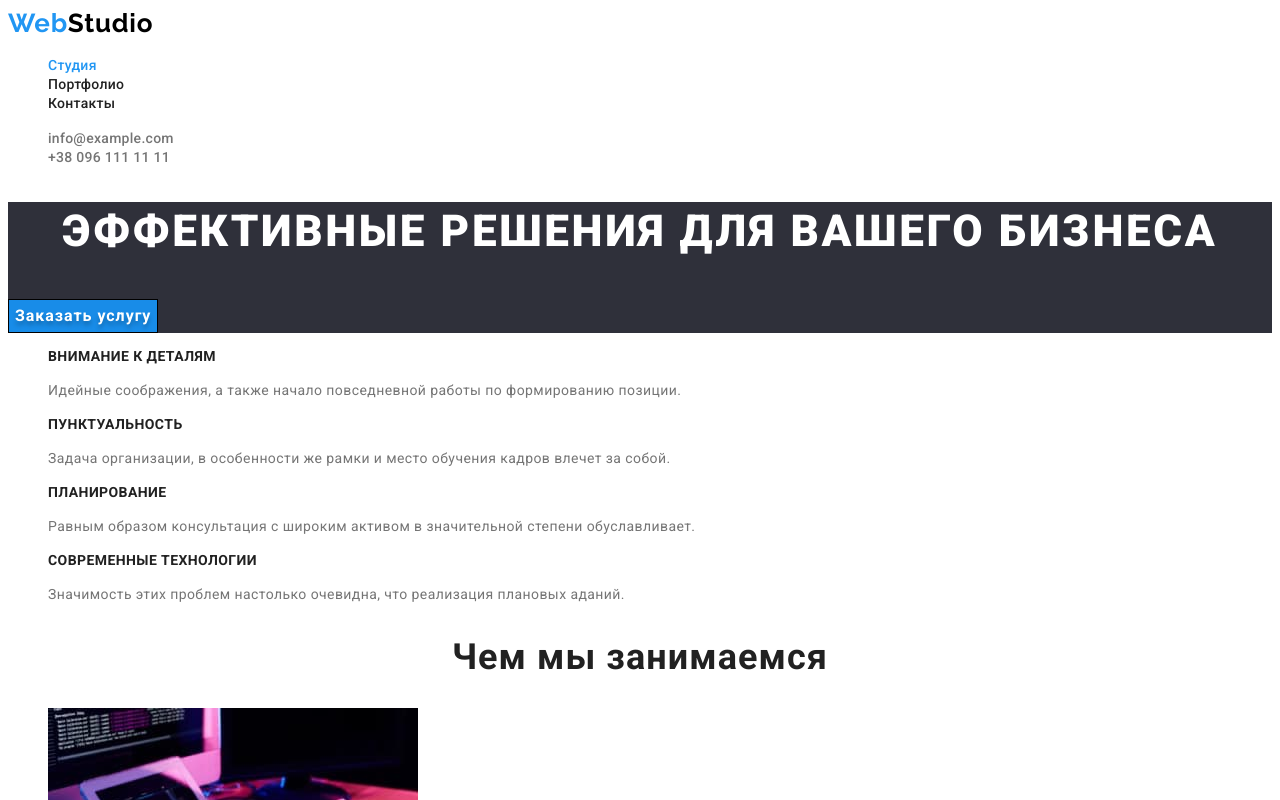
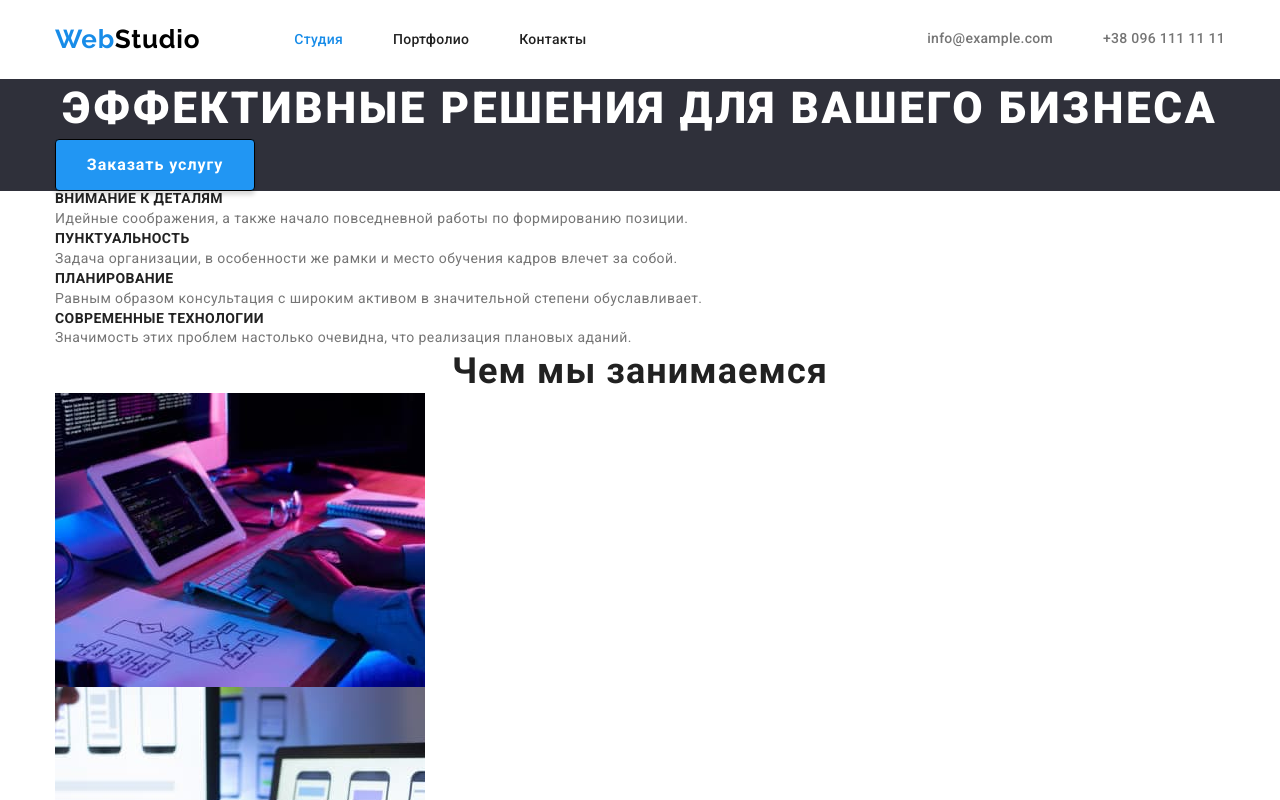
Before and after one commit to Andrii0207/goit-markup-hw-03, a plain HTML site: page index.html in a window 1280 px wide. Shown: the top 800 px of the page. Drawn offline with nearby package versions, Linux system fonts and the light colour scheme.

Commit message:
промежутчная точка

```diff
--- a/css/main.css
+++ b/css/main.css
@@ -4,11 +4,30 @@
   --secondary-font-family: Raleway, sans-serif;
   --secondary-font-color: #757575;
   --white-font-color: #FFFFFF;
-  --accent-color: #2196f3;
+  --accent-color: #188CE8;
 }
 
 body {
   font-family: var(--primary-font-family);
+}
+
+h1,h2,h3,p {
+  margin-top: 0;
+  margin-bottom: 0%;
+}
+
+ul, li {
+  margin-top: 0;
+  margin-bottom: 0%;
+  padding-left: 0%;
+}
+
+img {
+  display: block;
+}
+
+address {
+  font-style: normal;
 }
 
 .list {
@@ -19,10 +38,44 @@ body {
   text-decoration: none;
 }
 
+.container {
+  width: 1200px;
+  margin-left: auto;
+  margin-right: auto;
+  padding-left: 15px;
+  padding-right: 15px;
+}
+
 /* ===== START HEADER ===== */
 
 .header {
   background-color: #ffffff;
+  padding-top: 24px;
+  padding-bottom: 24px;
+}
+
+.header-container {
+  display: flex;
+  align-items: center;
+}
+
+.nav-list {
+  display: flex;
+  align-items: center;
+}
+
+.nav-list-item:not(:last-child) {
+  margin-right: 50px;
+}
+
+.logo {
+  margin-right: 94px;
+}
+
+.contact-list {
+  display: flex;
+  align-items: center;
+  margin-left: auto;
 }
 
 .link.current {
@@ -65,6 +118,7 @@ body {
   line-height: 1.14;
   letter-spacing: 0.02em;
   color: var(--secondary-font-color);
+  margin-right: 50px;
 }
 
 .contact-email:hover,
@@ -104,16 +158,20 @@ body {
 }
 
 .modal-button {
+  min-width: 200px;
+  padding: 10px 28px;
   font-family: inherit;
   font-weight: 700;
   font-size: 16px;
+  align-items: center;
   line-height: 1.88;
   text-align: center;
   letter-spacing: 0.06em;
   cursor: pointer;
   border: 1px solid #000000;
-  text-shadow: 0px 4px 4px rgba(0, 0, 0, 0.25);
-  background-color: #188CE8;
+  border-radius: 4px;
+  box-shadow: 0px 4px 4px rgba(0, 0, 0, 0.15);
+  background-color: #2196F3;
   color: var(--white-font-color);
 }
 
--- a/index.html
+++ b/index.html
@@ -11,6 +11,9 @@
     <link
         href="https://fonts.googleapis.com/css2?family=Raleway:wght@700&family=Roboto:wght@400;500;700;900&display=swap"
         rel="stylesheet">
+    <link rel="stylesheet" href="https://cdnjs.cloudflare.com/ajax/libs/modern-normalize/1.1.0/modern-normalize.min.css"
+        integrity="sha512-wpPYUAdjBVSE4KJnH1VR1HeZfpl1ub8YT/NKx4PuQ5NmX2tKuGu6U/JRp5y+Y8XG2tV+wKQpNHVUX03MfMFn9Q=="
+        crossorigin="anonymous" referrerpolicy="no-referrer" />
     <link rel="stylesheet" href="./css/main.css" />
 </head>
 
@@ -19,6 +22,7 @@
     <!-- HEADER -->
 
     <header class="header">
+        <div class="container header-container">
             <a class="logo link" href="./index.html" lang="en"> <span class="web">Web</span><span
                     class="studio-logo">Studio</span></a>
             <nav class="navigation">
@@ -42,20 +46,23 @@
                     <a class="contact-number link" href="tel:+380961111111">+38 096 111 11 11</a>
                 </li>
             </ul>
+        </div>
     </header>
 
     <main>
-
         <!-- HERO -->
 
         <section class="hero">
+            <div class="container">
                 <h1 class="hero-name">Эффективные решения для вашего бизнеса</h1>
                 <button class="modal-button" type="button">Заказать услугу</button>
+            </div>
         </section>
 
         <!-- FEATURES -->
 
-        <section>
+        <section class="features">
+            <div class="container">
                 <h2 hidden>Особенности</h2>
                 <ul class="list">
                     <li class="features-item">
@@ -80,11 +87,13 @@
                             плановых аданий.</p>
                     </li>
                 </ul>
+            </div>
         </section>
 
         <!-- ABOUT -->
 
         <section class="about">
+            <div class="container">
                 <h2 class="about-name">Чем мы занимаемся</h2>
                 <ul>
                     <li class="about-item list">
@@ -97,11 +106,13 @@
                         <img src="./img/studio/what_do_we_do3.jpg" alt="Чем мы занимаемся3" width="370" height="294" />
                     </li>
                 </ul>
+            </div>
         </section>
 
         <!-- TEAM -->
 
         <section class="team">
+            <div class="container">
                 <h2 class="team-main-name">Наша команда</h2>
                 <ul class="team-list">
                     <li class="team-list-item list">
@@ -129,12 +140,14 @@
                         <p class="team-position">UI Designer</p>
                     </li>
                 </ul>
+            </div>
         </section>
     </main>
 
     <!-- FOOTER -->
 
-    <footer class="footer">
+    <section class="footer">
+        <div class="container">
             <a class="logo link" href="./index.html" lang="en"><span class="web">Web</span><span
                     class="studio">Studio</span></a>
             <address>
@@ -146,7 +159,8 @@
                     <li><a class="footer-contact link" href="tel:+380961111111">+38 096 111 11 11</a></li>
                 </ul>
             </address>
-    </footer>
+        </div>
+    </section>
 </body>
 
 </html>
```
Lines whose indentation alone changed are shown as unchanged.
